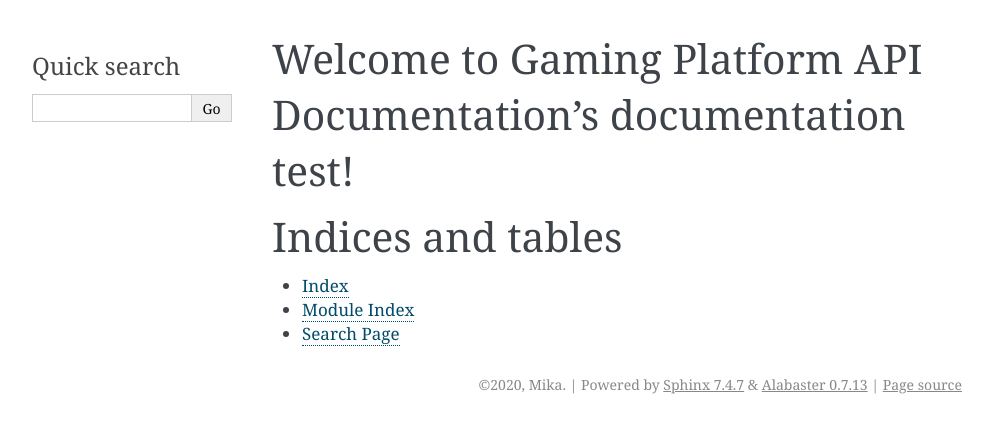
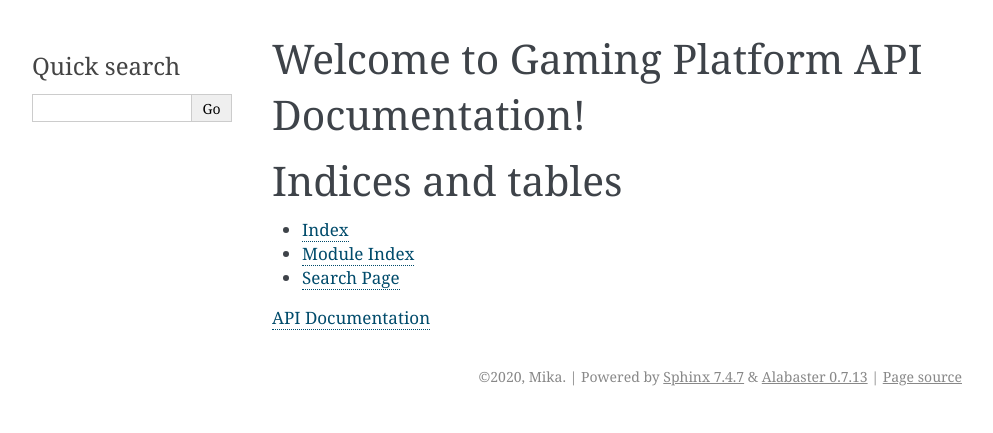
Before and after one commit to angelieorosco/gaming_platform, a Sphinx documentation site: the page built from docs/source/index.rst, in a window 1280 px wide. Shown: the top 433 px of the page, without its empty margins (148-1141 px from the left). Built offline with Sphinx 7.4.7, drawn with Linux system fonts in a browser that asks for light colours; the version number could not be read and is left out.

Commit message:
updated docs

```diff
--- a/docs/source/conf.py
+++ b/docs/source/conf.py
@@ -166,3 +166,8 @@ texinfo_documents = [
 ]
 
 master_doc = 'index'
+
+import sys, os
+sys.path.append('.')
+from links.link import *
+from links import *
--- a/docs/source/index.rst
+++ b/docs/source/index.rst
@@ -3,8 +3,8 @@
    You can adapt this file completely to your liking, but it should at least
    contain the root `toctree` directive.
 
-Welcome to Gaming Platform API Documentation's documentation test!
-==================================================================
+Welcome to Gaming Platform API Documentation!
+=============================================
 
 .. toctree::
    :maxdepth: 2
@@ -18,3 +18,5 @@ Indices and tables
 * :ref:`genindex`
 * :ref:`modindex`
 * :ref:`search`
+
+`API Documentation <https://docs.google.com/spreadsheets/d/1nqE4SBPGBymhloTFrXbgJ6oYnMlvaqjl_kD5rdH8_B0/edit?usp=sharing>`_
```
